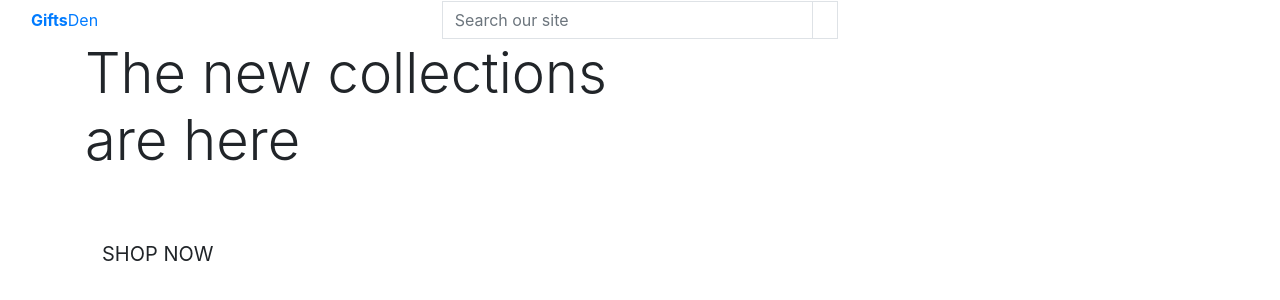
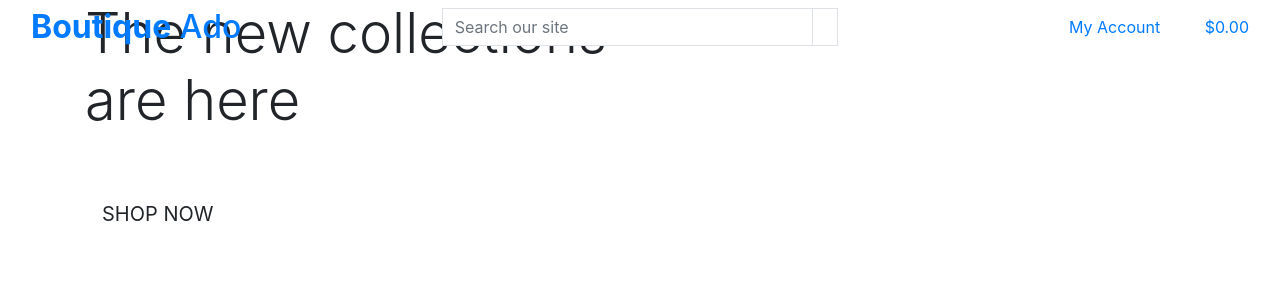
Before and after one commit to matt70iu/gifts_den_v1, a Django app: page / in a window 1280 px wide. Shown: the top 300 px of the page. Run offline with Django 3.2, Linux system fonts and the light colour scheme; some libraries are stand-ins or nearby versions.

Commit message:
add header to main page

```diff
--- a/templates/base.html
+++ b/templates/base.html
@@ -6,7 +6,7 @@
 <head>
 
     {% block meta %}
-    <meta http-equiv="X-UA-Compatable" content="ie=edge">
+    <meta http-equiv="X-UA-Compatible" content="ie=edge">
     <meta charset="utf-8">
     <meta name="viewport" content="width=device-width, initial-scale=1, shrink-to-fit=no">
     {% endblock %}
@@ -15,42 +15,44 @@
     {% endblock %}
 
     {% block corecss %}
-    <link rel="stylesheet" href="https://cdn.jsdelivr.net/npm/bootstrap@4.6.2/dist/css/bootstrap.min.css"
-        integrity="sha384-xOolHFLEh07PJGoPkLv1IbcEPTNtaed2xpHsD9ESMhqIYd0nLMwNLD69Npy4HI+N" crossorigin="anonymous">
+    <link rel="stylesheet" href="https://stackpath.bootstrapcdn.com/bootstrap/4.4.1/css/bootstrap.min.css"
+        integrity="sha384-Vkoo8x4CGsO3+Hhxv8T/Q5PaXtkKtu6ug5TOeNV6gBiFeWPGFN9MuhOf23Q9Ifjh" crossorigin="anonymous">
     {% endblock %}
 
     {% block extra_css %}
     {% endblock %}
 
     {% block corejs %}
-    <script src="https://cdn.jsdelivr.net/npm/jquery@3.5.1/dist/jquery.min.js"
-        integrity="sha256-9/aliU8dGd2tb6OSsuzixeV4y/faTqgFtohetphbbj0=" crossorigin="anonymous"></script>
-    <script src="https://cdn.jsdelivr.net/npm/popper.js@1.16.1/dist/umd/popper.min.js"
-        integrity="sha384-9/reFTGAW83EW2RDu2S0VKaIzap3H66lZH81PoYlFhbGU+6BZp6G7niu735Sk7lN" crossorigin="anonymous">
+    <script src="https://code.jquery.com/jquery-3.4.1.slim.min.js"
+        integrity="sha384-J6qa4849blE2+poT4WnyKhv5vZF5SrPo0iEjwBvKU7imGFAV0wwj1yYfoRSJoZ+n" crossorigin="anonymous">
     </script>
-    <script src="https://cdn.jsdelivr.net/npm/bootstrap@4.6.2/dist/js/bootstrap.min.js"
-        integrity="sha384-+sLIOodYLS7CIrQpBjl+C7nPvqq+FbNUBDunl/OZv93DB7Ln/533i8e/mZXLi/P+" crossorigin="anonymous">
+    <script src="https://cdn.jsdelivr.net/npm/popper.js@1.16.0/dist/umd/popper.min.js"
+        integrity="sha384-Q6E9RHvbIyZFJoft+2mJbHaEWldlvI9IOYy5n3zV9zzTtmI3UksdQRVvoxMfooAo" crossorigin="anonymous">
+    </script>
+    <script src="https://stackpath.bootstrapcdn.com/bootstrap/4.4.1/js/bootstrap.min.js"
+        integrity="sha384-wfSDF2E50Y2D1uUdj0O3uMBJnjuUD4Ih7YwaYd1iqfktj0Uod8GCExl3Og8ifwB6" crossorigin="anonymous">
     </script>
     {% endblock %}
 
     {% block extra_js %}
     {% endblock %}
 
-    <title>Gifts World {% block extra_title %} {% endblock %}</title>
+    <title>Boutique Ado {% block extra_title %}{% endblock %}</title>
 </head>
 
 <body>
-    <header class="container-fluid fixed top">
+    <header class="container-fluid fixed-top">
         <div class="row">
-            <div class="col col-12 col-lg-4 my-auto py-1 py-lg-0 text-center text-lg-left">
+            <div class="col-12 col-lg-4 my-auto py-1 py-lg-0 text-center text-lg-left">
                 <a href="{% url 'home' %}" class="nav-link main-logo-link">
-                    <h2 class="logo-font text-balck my-0"></h2><strong>Gifts</strong>Den</h2>
+                    <h2 class="logo-font text-black my-0"><strong>Boutique</strong> Ado</h2>
                 </a>
             </div>
-            <div class="col col-12 col-lg-4 my-auto py-1 py-lg-0">
+            <div class="col-12 col-lg-4 my-auto py-1 py-lg-0">
                 <form method="GET" action="">
                     <div class="input-group w-100">
-                        <input class="form-control border border-black rounded-0" type="text" name="q" placeholder="Search our site">
+                        <input class="form-control border border-black rounded-0" type="text" name="q"
+                            placeholder="Search our site">
                         <div class="input-group-append">
                             <button class="form-control btn btn-black border border-black rounded-0" type="submit">
                                 <span class="icon">
@@ -61,10 +63,44 @@
                     </div>
                 </form>
             </div>
-            <div class="col col-12 col-lg-4 my-auto py-1 py-lg-0">
+            <div class="col-12 col-lg-4 my-auto py-1 py-lg-0">
                 <ul class="list-inline list-unstyled text-center text-lg-right my-0">
-                    <li class="list-inline-item dropdown"></li>
-                    <li class="list-inline-item"></li>
+                    <li class="list-inline-item dropdown">
+                        <a class="text-black nav-link" href="#" id="user-options" data-toggle="dropdown"
+                            aria-haspopup="true" aria-expanded="false">
+                            <div class="text-center">
+                                <div><i class="fas fa-user fa-lg"></i></div>
+                                <p class="my-0">My Account</p>
+                            </div>
+                        </a>
+                        <div class="dropdown-menu border-0" aria-labelledby="user-options">
+                            {% if request.user.is_authenticated %}
+                            {% if request.user.is_superuser %}
+                            <a href="" class="dropdown-item">Product Management</a>
+                            {% endif %}
+                            <a href="" class="dropdown-item">My Profile</a>
+                            <a href="{% url 'account_logout' %}" class="dropdown-item">Logout</a>
+                            {% else %}
+                            <a href="{% url 'account_signup' %}" class="dropdown-item">Register</a>
+                            <a href="{% url 'account_login' %}" class="dropdown-item">Login</a>
+                            {% endif %}
+                        </div>
+                    </li>
+                    <li class="list-inline-item">
+                        <a class="{% if grand_total %}text-info font-weight-bold{% else %}text-black{% endif %} nav-link"
+                            href="">
+                            <div class="text-center">
+                                <div><i class="fas fa-shopping-bag fa-lg"></i></div>
+                                <p class="my-0">
+                                    {% if grand_total %}
+                                    ${{ grand_total|floatformat:2 }}
+                                    {% else %}
+                                    $0.00
+                                    {% endif %}
+                                </p>
+                            </div>
+                        </a>
+                    </li>
                 </ul>
             </div>
         </div>
```
